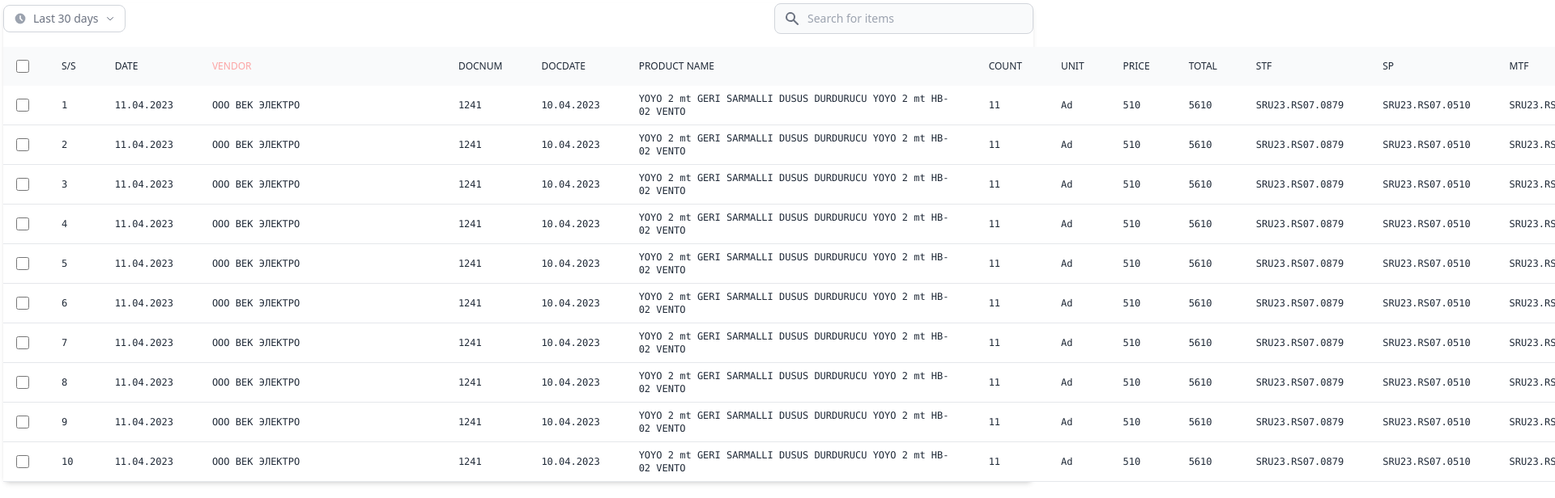
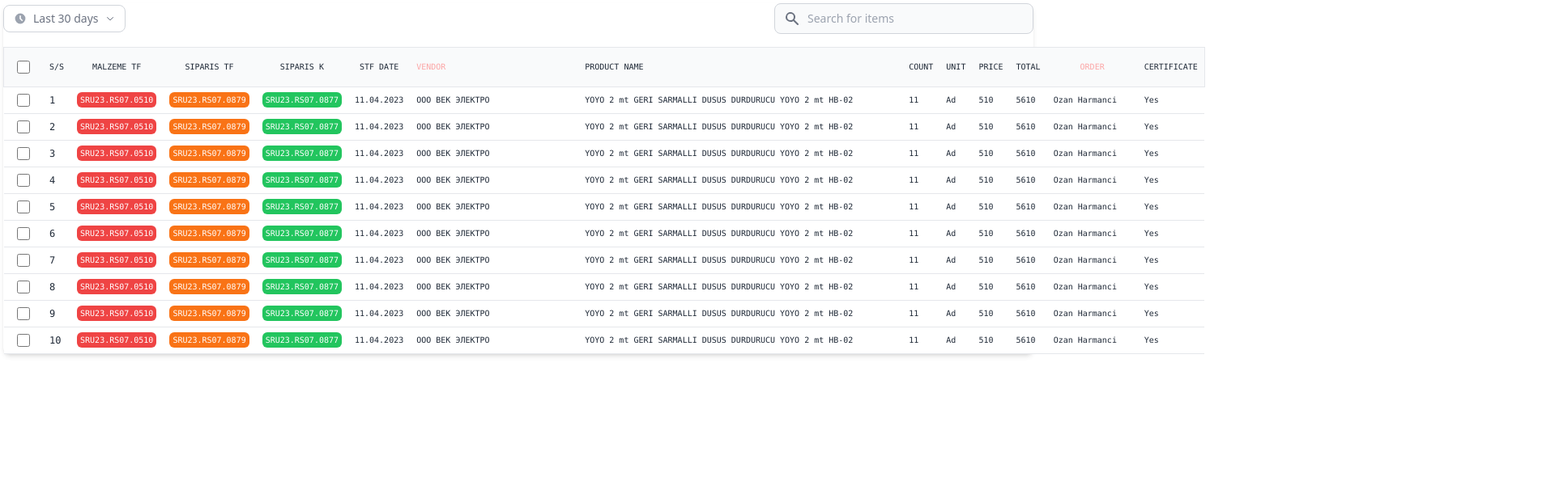
Before and after one commit to cavidanbagiri/UstaySCClient, a Vue app: page / in a window 1280 px wide. Shown: the top 616 px of the page at 81% size, 1920 px wide, since content can reach past the window. Built offline with nearby package versions, Linux system fonts and the light colour scheme.

Commit message:
Fixing Design Table

```diff
--- a/src/components/tables/STF_Table_Comp.vue
+++ b/src/components/tables/STF_Table_Comp.vue
@@ -1,5 +1,4 @@
 <template>
-
     <div class="relative  shadow-md sm:rounded-lg w-full">
         <div class="flex items-center justify-between pb-4">
             <div>
@@ -88,7 +87,7 @@
             </div>
         </div>
         <table class="text-xs text-left text-gray-800 dark:text-gray-400">
-            <thead class="text-xs text-gray-800 uppercase bg-gray-50 dark:bg-gray-700 dark:text-gray-400">
+            <thead class="text-xs text-gray-800 uppercase bg-gray-50 dark:bg-gray-700 dark:text-gray-400 border">
                 <tr>
                     <th scope="col-4" class="p-4">
                         <div class="flex items-center">
@@ -97,49 +96,43 @@
                             <label for="checkbox-all-search" class="sr-only">checkbox</label>
                         </div>
                     </th>
-                    <th class="px-6 py-1 font-medium text-xs">
+                    <th class="px-2 py-1 font-medium font-mono " style="font-size: smaller;">
                         S/S
                     </th>
-                    <th scope="col" class="px-6 py-1 font-medium text-xs">
-                        Date
+                    <th scope="col" class="px-2 py-1 font-mono font-medium text-center" style="font-size: smaller;">
+                        Malzeme TF
                     </th>
-                    <th scope="col" class="px-6 py-1 font-medium text-xs">
-                        <div class="text-red-300 w-64">Vendor</div>
+                    <th scope="col" class="px-2 py-1 font-mono font-medium text-center" style="font-size: smaller;">
+                        Siparis TF
                     </th>
-                    <th scope="col" class="px-6 py-1 font-medium text-xs">
-                        DocNum
+                    <th scope="col" class="px-2 py-1 font-mono font-medium text-center" style="font-size: smaller;">
+                        Siparis k
                     </th>
-                    <th scope="col" class="px-6 py-1 font-medium text-xs">
-                        DocDate
+                    <th scope="col" class="px-2 py-1 font-mono font-medium text-center" style="font-size: smaller;">
+                        STF Date
                     </th>
-                    <th scope="col" class="px-6 py-1 font-medium text-xs">
+                    <th scope="col" class="px-2 py-1 font-mono font-medium" style="font-size: smaller;">
+                        <div class="text-red-300 w-48">Vendor</div>
+                    </th>
+                    <th scope="col" class="px-2 py-1 font-mono font-medium" style="font-size: smaller;">
                         <div class="w-96">Product name</div>
                     </th>
-                    <th scope="col" class="px-6 py-1 font-medium text-xs">
+                    <th scope="col" class="px-2 py-1 font-mono font-medium text-center" style="font-size: smaller;">
                         Count
                     </th>
-                    <th scope="col" class="px-6 py-1 font-medium text-xs">
+                    <th scope="col" class="px-2 py-1 font-mono font-medium text-center" style="font-size: smaller;">
                         Unit
                     </th>
-                    <th scope="col" class="px-6 py-1 font-medium text-xs">
+                    <th scope="col" class="px-2 py-1 font-mono font-medium text-center" style="font-size: smaller;">
                         Price
                     </th>
-                    <th scope="col" class="px-6 py-1 font-medium text-xs">
+                    <th scope="col" class="px-2 py-1 font-mono font-medium text-center" style="font-size: smaller;">
                         Total
                     </th>
-                    <th scope="col" class="px-6 py-1 font-medium text-xs">
-                        STF
+                    <th scope="col" class="px-2 py-1 font-mono font-medium text-center" style="font-size: smaller;">
+                        <div class="text-red-300 w-24">Order</div>
                     </th>
-                    <th scope="col" class="px-6 py-1 font-medium text-xs">
-                        SP
-                    </th>
-                    <th scope="col" class="px-6 py-1 font-medium text-xs">
-                        MTF
-                    </th>
-                    <th scope="col" class="px-6 py-1 font-medium text-xs">
-                        Order
-                    </th>
-                    <th scope="col" class="px-6 py-1  font-medium text-xs">
+                    <th scope="col" class="px-2 py-1  font-mono font-medium text-center" style="font-size: smaller;">
                         Certificate
                     </th>
 
@@ -156,49 +149,43 @@
                             <label for="checkbox-table-search-1" class="sr-only">checkbox</label>
                         </div>
                     </td>
-                    <th class="px-6 py-2 font-mono font-thin">
+                    <th class="px-2 py-2 font-mono font-thin">
                         {{ i }}
                     </th>
-                    <th class="px-6 py-2 font-mono font-thin">
+                    <th class="px-2 py-2 font-mono font-thin" style="font-size: smaller;">
+                        <span class="bg-red-500 text-white p-1 rounded-md">SRU23.RS07.0510</span>
+                    </th>
+                    <th class="px-2 py-2 font-mono font-thin" style="font-size: smaller;">
+                        <span class="bg-orange-500 text-white p-1 rounded-md">SRU23.RS07.0879</span>
+                    </th>
+                    <th class="px-2 py-2 font-mono font-thin" style="font-size: smaller;">
+                        <span  class="bg-green-500 text-white p-1 rounded-md">SRU23.RS07.0877</span>
+                    </th>
+                    <th class="px-2 py-2 font-mono font-thin" style="font-size: smaller;">
                         11.04.2023
                     </th>
-                    <th class="px-6 py-2 font-mono font-thin">
+                    <th class="px-2 py-2 font-mono font-thin" style="font-size: smaller;">
                         <span>ООО ВЕК ЭЛЕКТРО</span>
                     </th>
-                    <th class="px-6 py-2 font-mono font-thin">
-                        1241
+                    <th class="px-2 py-2 font-mono font-thin" style="font-size: smaller;">
+                        YOYO 2 mt GERI SARMALLI DUSUS DURDURUCU YOYO 2 mt HB-02
                     </th>
-                    <th class="px-6 py-2 font-mono font-thin">
-                        10.04.2023
-                    </th>
-                    <th class="px-6 py-2 font-mono font-thin">
-                        YOYO 2 mt GERI SARMALLI DUSUS DURDURUCU YOYO 2 mt HB-02 VENTO
-                    </th>
-                    <th class="px-6 py-2 font-mono font-thin">
+                    <th class="px-2 py-2 font-mono font-thin" style="font-size: smaller;">
                         11
                     </th>
-                    <th class="px-6 py-2 font-mono font-thin">
+                    <th class="px-2 py-2 font-mono font-thin" style="font-size: smaller;">
                         Ad
                     </th>
-                <th class="px-6 py-2 font-mono font-thin">
+                    <th class="px-2 py-2 font-mono font-thin" style="font-size: smaller;">
                         510
                     </th>
-                <th class="px-6 py-2 font-mono font-thin">
+                    <th class="px-2 py-2 font-mono font-thin" style="font-size: smaller;">
                         5610
                     </th>
-                <th class="px-6 py-2 font-mono font-thin">
-                    SRU23.RS07.0879
-                </th>
-                <th class="px-6 py-2 font-mono font-thin">
-                    SRU23.RS07.0510
-                </th>
-                <th class="px-6 py-2 font-mono font-thin">
-                    SRU23.RS07.0877
-                </th>
-                <th class="px-6 py-2 font-mono font-thin">
+                    <th class="px-2 py-2 font-mono font-thin" style="font-size: smaller;">
                         Ozan Harmanci
                     </th>
-                <th class="px-6 py-2 font-mono font-thin">
+                    <th class="px-2 py-2 font-mono font-thin" style="font-size: smaller;">
                         Yes
                     </th>
 
@@ -207,8 +194,6 @@
             </tbody>
         </table>
     </div>
-
-
 </template>
 
 <script setup>
```
Lines whose indentation alone changed are shown as unchanged.
